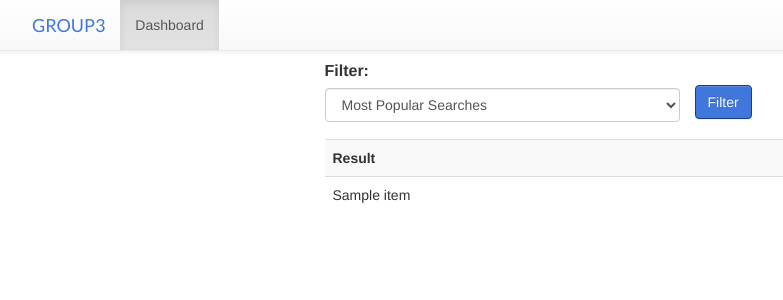
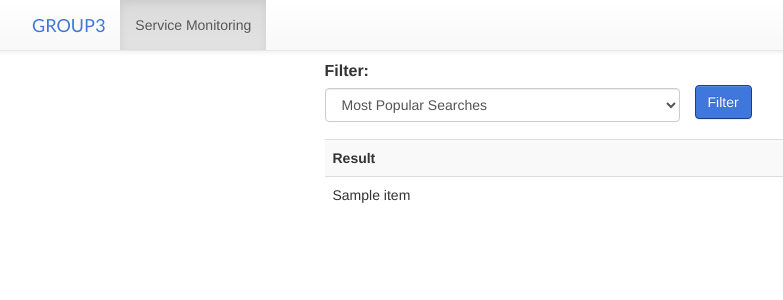
Before and after one commit to chrichaa/ls-project, a Django app: template mysite/project/templates/project/monitordash.html in a window 1280 px wide. Shown: the top 300 px of the page, without its empty margins (38-821 px from the left). Run offline with Django 3.2, Linux system fonts and the light colour scheme; the template is opened without the code that fills it: most values are stand-ins (such as "Sample title", 1, 10 or a date in 2020); some libraries are stand-ins or nearby versions.

Commit message:
Update name of monitoring dashboard tab

```diff
--- a/mysite/project/templates/project/monitordash.html
+++ b/mysite/project/templates/project/monitordash.html
@@ -14,7 +14,7 @@
             </div>
             <div id="navbar" class="navbar-collapse collapse">
                 <ul class="nav navbar-nav">
-                    <li class="active"><a href="#">Dashboard</a></li>
+                    <li class="active"><a href="#">Service Monitoring</a></li>
                 </ul>
             </div><!--/.nav-collapse -->
         </div>
```
